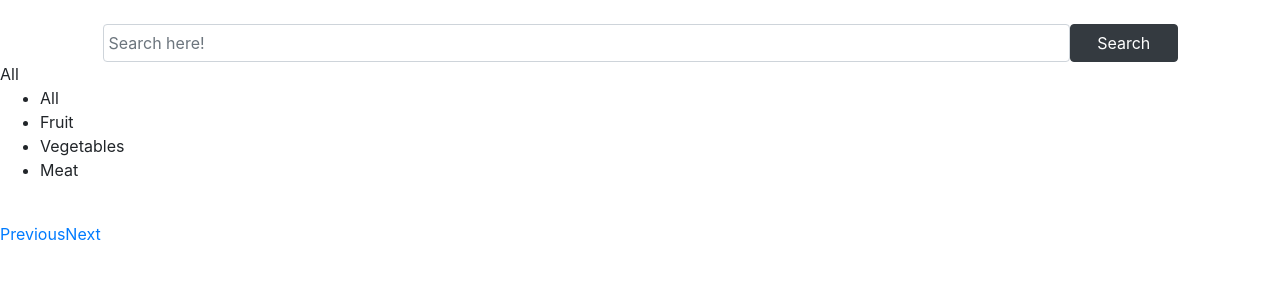
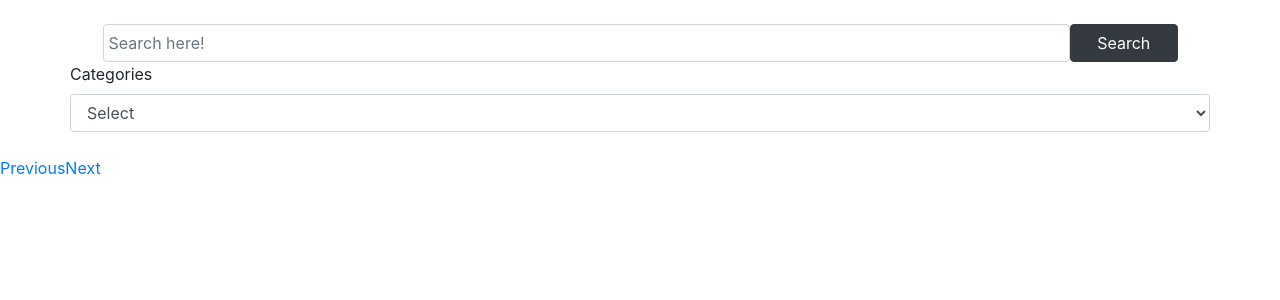
Before and after one commit to NihalKPatel/Deal-Finder, a Django app: page /deals/browse in a window 1280 px wide. Shown: the part 168-468 px from the top of the page. Run offline with Django 3.2, Linux system fonts and the light colour scheme; data that the repository does not hold is empty; some libraries are stand-ins or nearby versions.

Commit message:
add categories

```diff
--- a/deals/templates/pages/browse.html
+++ b/deals/templates/pages/browse.html
@@ -2,6 +2,40 @@
 
 {% block content %}
 
+<html lang="en">
+<head>
+    <meta charset="UTF-8">
+    <link href="//maxcdn.bootstrapcdn.com/bootstrap/4.0.0/css/bootstrap.min.css" rel="stylesheet" id="bootstrap-css">
+    <script src="//maxcdn.bootstrapcdn.com/bootstrap/4.0.0/js/bootstrap.min.js"></script>
+    <script src="//cdnjs.cloudflare.com/ajax/libs/jquery/3.2.1/jquery.min.js"></script>
+    <style>
+        .dropdown{
+            left: 50%;
+            position: relative;
+            cursor: pointer;
+            align-self: center;
+
+        }
+
+        .default_option{
+
+        }
+
+        .dropdown ul{
+            position: absolute;
+            width: 150px;
+            border-radius: 5px;
+            padding: 20px;
+        }
+
+        .dropdown ul li{
+            padding-bottom: 10px;
+        }
+    </style>
+</head>
+<body>
+<link href="https://cdnjs.cloudflare.com/ajax/libs/select2/4.0.6-rc.0/css/select2.min.css" rel="stylesheet" />
+<script src="https://cdnjs.cloudflare.com/ajax/libs/select2/4.0.6-rc.0/js/select2.min.js"></script>
     <nav class="navbar navbar-expand-sm bg-dark navbar-dark justify-content-center">
 
         <!-- Links -->
@@ -26,21 +60,24 @@
     </nav>
 
     <br>
+
     <form method="GET" action="{% url 'browse' %}">
-        <div class="wrapper">
-            <div class="search_box">
-                <div class="form-row justify-content-center">
-                    <input type="text" class="form-control col-9" id="search" name="search" placeholder="Search here!">
-                    <button type="submit" class="btn btn-dark col-1">Search</button>
-                </div>
-                <div class="dropdown">
-                    <div class="default_option">All</div>
-                    <ul>
-                        <li>All</li>
-                        <li>Fruit</li>
-                        <li>Vegetables</li>
-                        <li>Meat</li>
-                    </ul>
+        <div class="form-row justify-content-center">
+            <input type="text" class="form-control col-9" id="search" name="search" placeholder="Search here!">
+            <button type="submit" class="btn btn-dark col-1">Search</button>
+            <div class="container">
+                <div class="row">
+                    <form class="col-md-4">
+                        <label>Categories</label>
+                        <select class="form-control select2">
+                            <option>Select</option>
+                            <option>Dairy</option>
+                            <option>Fruit</option>
+                            <option>Vegetables</option>
+                            <option>Meat</option>
+                            <option>Bakery</option>
+                        </select>
+                    </form>
                 </div>
             </div>
         </div>
@@ -71,5 +108,6 @@
         </ul>
     </nav>
     </form>
-
+</body>
+</html>
 {% endblock %}
```
Also changed, not shown: deals/templates/static/css/styles.css (line endings or trailing spaces).
